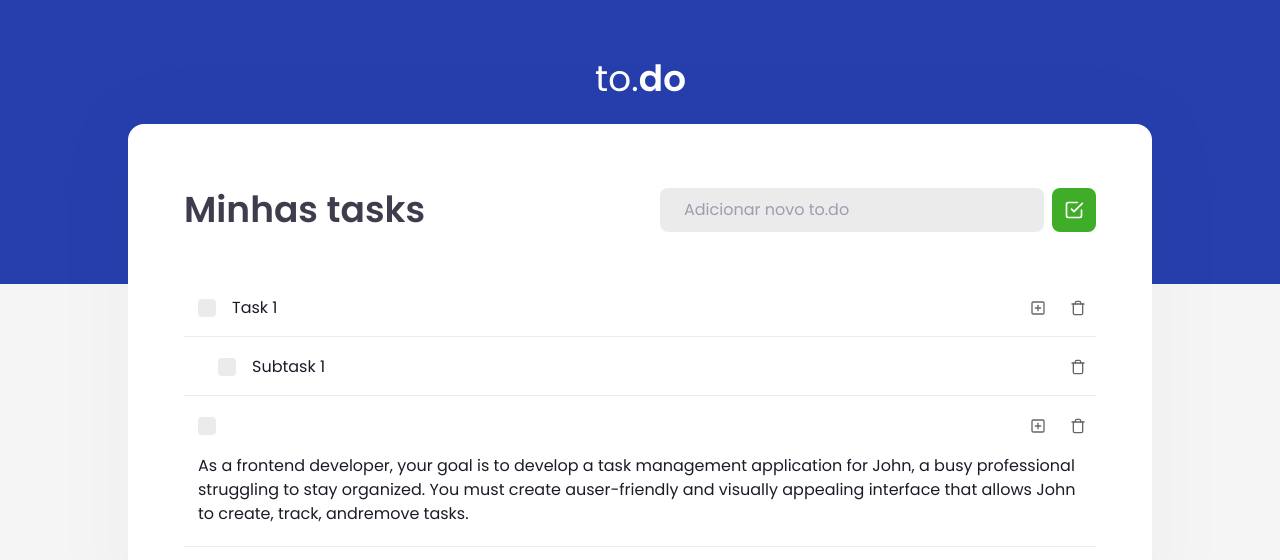
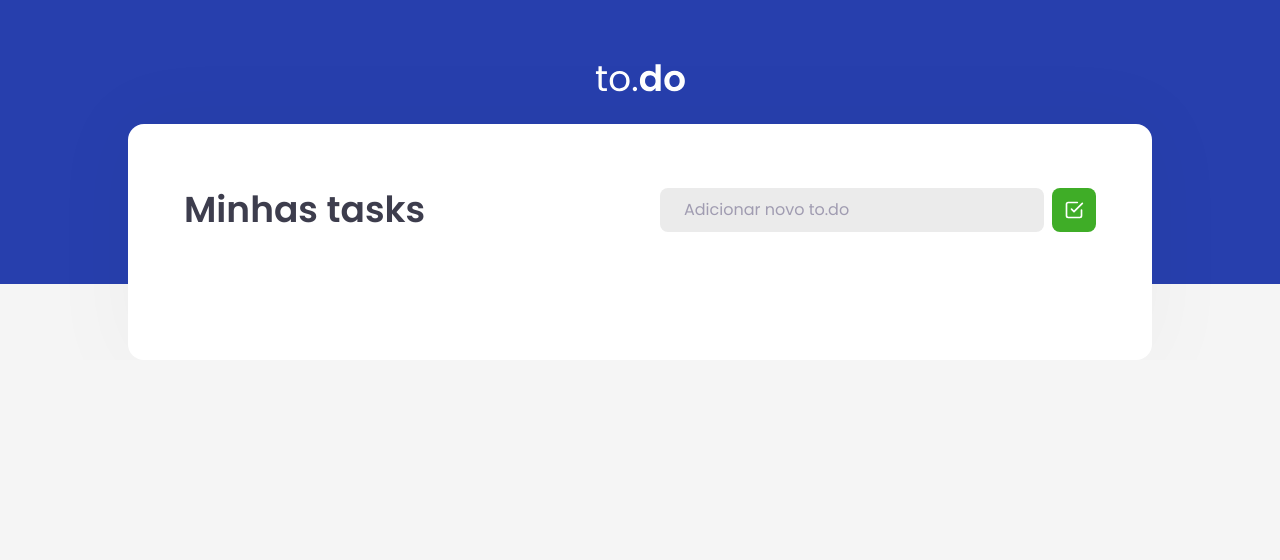
Before and after one commit to mb4ndeira/ignite-react_to-do, a Next.js app in the folder app/: page / in a window 1280 px wide. Shown: the top 560 px of the page. Built offline with nearby package versions, Linux system fonts and the light colour scheme.

Commit message:
test: add end-to-end tests to nest api

```diff
--- a/app/src/app/home/Tasks.tsx
+++ b/app/src/app/home/Tasks.tsx
@@ -14,31 +14,7 @@ export default function Tasks() {
   const addTaskInputRef = useRef<HTMLInputElement>(null);
 
   const [addingTo, setAddingTo] = useState<Task["id"] | null>(null);
-  const [tasks, setTasks] = useState<Task[]>([
-    {
-      id: "1",
-      title: "Task 1",
-      completed: false,
-      subtasks: [
-        {
-          id: "2",
-          title: "Subtask 1",
-          completed: false,
-          subtasks: null,
-          parent: "1",
-        },
-      ],
-      parent: null,
-    },
-    {
-      id: "3",
-      title:
-        "As a frontend developer, your goal is to develop a task management application for John, a busy professional struggling to stay organized. You must create auser-friendly and visually appealing interface that allows John to create, track, andremove tasks.",
-      completed: false,
-      subtasks: [],
-      parent: null,
-    },
-  ]);
+  const [tasks, setTasks] = useState<Task[]>([]);
   const [grabbedTask, setGrabbedTask] = useState("");
 
   useEffect(() => {
```
Also changed, not shown: 2 other files (tests, documents, lock files or other folders).
